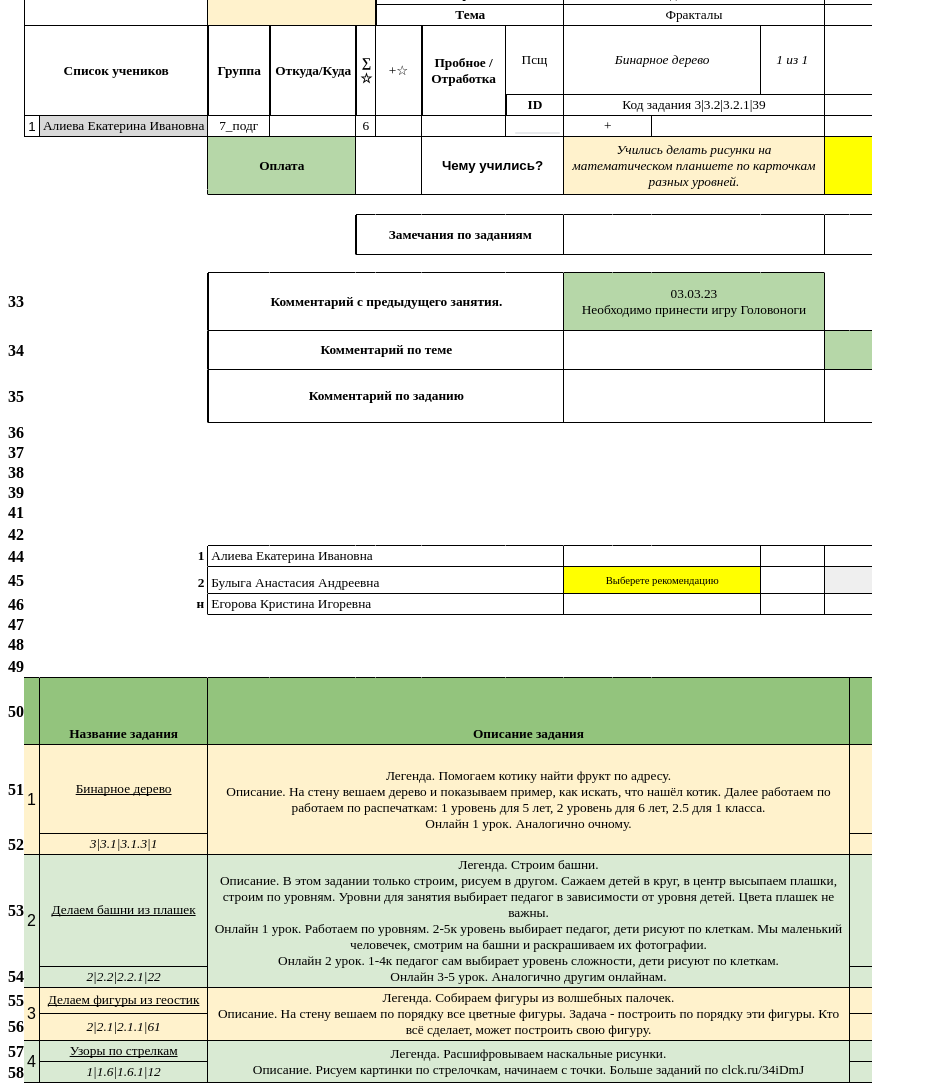
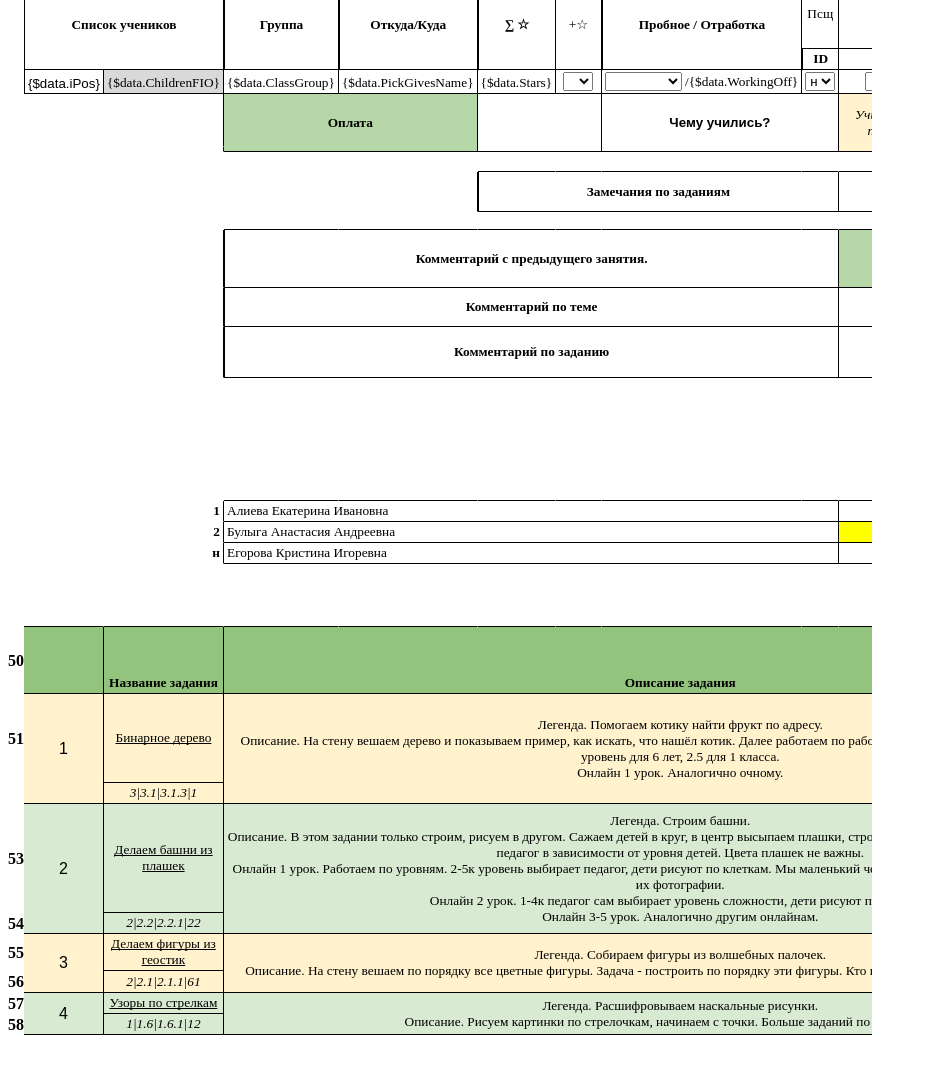
Before and after one commit to winnypuch/CRMReports, a PHP site: page /Report21_View.php in a window 1280 px wide. Shown: the part 361-1452 px from the top of the page, without its empty margins (0-927 px from the left). After the commit the page ends 1396 px from the top, so only its background shows below. Run offline with PHP 8.4, Linux system fonts and the light colour scheme.

Commit message:
alpha 2.1

```diff
--- a/Report21_View.php
+++ b/Report21_View.php
@@ -1425,7 +1428,7 @@
 									{/foreach}
 								</select>
 							{else}
-								<input type=hidden name="sFormatFactO1" id="sFormatFactO1" value="{$sFormatPlanL1}"/>
+								<input type=hidden name="sFormatFactO1" id="sFormatFactO1" value="{$sFormatPlanL1}"/>{$sFormatPlanL1}
 							{/if}
 						</td>
 						<td class="s0"
@@ -1513,17 +1516,18 @@
 						    dir="ltr"
 						    colspan="2">ДЗ</td>
 						<td class="s12"
-						    colspan="4">Код задания 2|2.5|2.5.1|69</td>
+						    colspan="4">Код задания {$sProgramForYearL3}</td>
 						<td class="s13"
 						    dir="ltr"
-						    colspan="4">Пространственное мышление</td>
+						    colspan="4">{$sSubsectionP3}</td>
 						<td class="s13"
 						    dir="ltr"
-						    colspan="5">Раздели шоколадки для близнецов 6 лет</td>
+						    colspan="5">{$sJobNameT3}</td>
 						<td class="s14"
 						    dir="ltr">
-							<a target="_blank"
-							   href="https://ru.wikipedia.org/wiki/%D0%A1%D1%81%D1%8B%D0%BB%D0%BA%D0%B0">ссылка</a>
+							{if $sPrintOutsPdf != ""}
+							<a target="_blank" href="{$sPrintOutsPdf}">ссылка</a>
+							{/if}
 						</td>
 						<td class="s15"/>
 						<td class="s16"/>
@@ -1648,13 +1652,13 @@
 						    dir="ltr"
 						    colspan="3">Тема</td>
 						<td class="s12"
-						    colspan="4">Фракталы</td>
+						    colspan="4">{$sTopicJ8}</td>
 						<td class="s12"
-						    colspan="4">Проекции</td>
+						    colspan="4">{$sTopicN8}</td>
 						<td class="s12"
-						    colspan="4">Геометрические фигуры</td>
+						    colspan="4">{$sTopicR8}</td>
 						<td class="s12"
-						    colspan="4">Умножение и деление</td>
+						    colspan="4">{$sTopicV8}</td>
 						<td class="s23"/>
 						<td class="s24"
 						    dir="ltr"/>
@@ -1691,31 +1695,31 @@
 						<td class="s25"
 						    dir="ltr"
 						    colspan="3"
-						    rowspan="2">Бинарное дерево</td>
+						    rowspan="2">{$sJobNameJ9}</td>
 						<td class="s25"
 						    dir="ltr"
-						    rowspan="2">1 из 1</td>
+						    rowspan="2">{$sJobCodeM9}</td>
 						<td class="s25"
 						    dir="ltr"
 						    colspan="3"
-						    rowspan="2">Делаем башни из плашек</td>
+						    rowspan="2">{$sJobNameN9}</td>
 						<td class="s25"
 						    dir="ltr"
-						    rowspan="2">2 из 3</td>
+						    rowspan="2">{$sJobCodeQ9}</td>
 						<td class="s25"
 						    dir="ltr"
 						    colspan="3"
-						    rowspan="2">Делаем фигуры из геостик</td>
+						    rowspan="2">{$sJobNameR9}</td>
 						<td class="s25"
 						    dir="ltr"
-						    rowspan="2">1 из 1</td>
+						    rowspan="2">{$sJobCodeU9}</td>
 						<td class="s25"
 						    dir="ltr"
 						    colspan="3"
-						    rowspan="2">Узоры по стрелкам</td>
+						    rowspan="2">{$sJobNameV9}</td>
 						<td class="s25"
 						    dir="ltr"
-						    rowspan="2">1 из 4</td>
+						    rowspan="2">{$sJobCodeY9}</td>
 						<td class="s25"
 						    dir="ltr"
 						    rowspan="3">Комментарий</td>
@@ -1740,69 +1744,151 @@
 						    dir="ltr">ID</td>
 						<td class="s12"
 						    dir="ltr"
-						    colspan="4">Код задания 3|3.2|3.2.1|39</td>
+						    colspan="4">Код задания {$sJobCodeJ11}</td>
 						<td class="s12"
 						    dir="ltr"
-						    colspan="4">Код задания 3|3.2|3.2.1|39</td>
+						    colspan="4">Код задания {$sJobCodeN11}</td>
 						<td class="s12"
 						    dir="ltr"
-						    colspan="4">Код задания 3|3.2|3.2.1|39</td>
+						    colspan="4">Код задания {$sJobCodeR11}</td>
 						<td class="s12"
 						    dir="ltr"
-						    colspan="4">Код задания 3|3.2|3.2.1|39</td>
+						    colspan="4">Код задания {$sJobCodeV11}</td>
 						<td class="s26"/>
 					</tr>
+				{foreach from=$lines item=data name="rows"}
 					<tr style="height: 20px">
 						<th id="685479336R11"
 						    style="height: 20px;"
 						    class="row-headers-background">
 						</th>
 						<td class="s27"
-						    dir="ltr">1</td>
+						    dir="ltr">{$data.iPos}<input name="iB{$data.iPos}" type="hidden" value=""/></td>
 						<td class="s28"
-						    dir="ltr">Алиева Екатерина Ивановна</td>
+						    dir="ltr">{$data.ChildrenFIO}</td>
 						<td class="s12"
-						    dir="ltr">7_подг</td>
-						<td class="s12"/>
-						<td class="s12"
-						    dir="ltr">6</td>
-						<td class="s12"
-						    dir="ltr"/>
-						<td class="s29"/>
-						<td class="s12"
-						    dir="ltr">
-							<span class="s2"
-							      style="background-color: #e8eaed; color: #000000; width: 35.0px; max-width: 35.0px; margin-left: 6.0px;  padding: 1.0px 5.0px 1.0px 5.0px ; "/>
+						    dir="ltr">{$data.ClassGroup}</td>
+						<td class="s12">{$data.PickGivesName}</td>
+						<td class="s12" dir="ltr">{$data.Stars}</td>
+						<td class="s12" dir="ltr">
+							<select name="iG{$data.iPos}">
+								<option value="" selected></option>
+								<option value="+">+</option>
+								<option value="-">-</option>
+							</select>
+						</td>
+						<td class="s29">
+							<select name="iH{$data.iPos}">
+								{if $data.Trial=='Пробное' || $data.Trial=='пробное'}
+									<option value=""></option>
+									<option value="Пробное" selected style="background-color:green;">Пробное</option>
+								{else}
+									<option value="" selected></option>
+									<option value="Пробное" style="background-color:green;">Пробное</option>
+								{/if}
+							</select>
+							/{$data.WorkingOff}
+						</td>
+						<td class="s12" dir="ltr">
+							<select name="iI{$data.iPos}">
+								<option value="н" selected>н</option>
+								<option value=""></option>
+							</select>
 						</td>
 						<td class="s12"
 						    dir="ltr"
-						    colspan="2">+</td>
+						    colspan="2">
+							<select name="iJ{$data.iPos}">
+								<option value="" selected></option>
+								<option value="+">+</option>
+								<option value="+-">+-</option>
+								<option value="-">-</option>
+							</select>
+						</td>
 						<td class="s12"
 						    dir="ltr"
-						    colspan="2"/>
+						    colspan="2">
+							<select name="iL{$data.iPos}">
+								<option value="" selected></option>
+								<option value="+">+</option>
+								<option value="+-">+-</option>
+								<option value="-">-</option>
+							</select>
+						</td>
 						<td class="s12"
 						    dir="ltr"
-						    colspan="2"/>
+						    colspan="2">
+							<select name="iN{$data.iPos}">
+								<option value="" selected></option>
+								<option value="+">+</option>
+								<option value="+-">+-</option>
+								<option value="-">-</option>
+							</select>
+						</td>
 						<td class="s12"
 						    dir="ltr"
-						    colspan="2"/>
+						    colspan="2">
+							<select name="iP{$data.iPos}">
+								<option value="" selected></option>
+								<option value="+">+</option>
+								<option value="+-">+-</option>
+								<option value="-">-</option>
+							</select>
+						</td>
 						<td class="s12"
 						    dir="ltr"
-						    colspan="2"/>
+						    colspan="2">
+							<select name="iR{$data.iPos}">
+								<option value="" selected></option>
+								<option value="+">+</option>
+								<option value="+-">+-</option>
+								<option value="-">-</option>
+							</select>
+						</td>
 						<td class="s12"
 						    dir="ltr"
-						    colspan="2"/>
+						    colspan="2">
+							<select name="iT{$data.iPos}">
+								<option value="" selected></option>
+								<option value="+">+</option>
+								<option value="+-">+-</option>
+								<option value="-">-</option>
+							</select>
+						</td>
 						<td class="s12"
 						    dir="ltr"
-						    colspan="2">+</td>
+						    colspan="2">
+							<select name="iV{$data.iPos}">
+								<option value="" selected></option>
+								<option value="+">+</option>
+								<option value="+-">+-</option>
+								<option value="-">-</option>
+							</select>
+						</td>
 						<td class="s12"
 						    dir="ltr"
-						    colspan="2"/>
-						<td class="s30"/>
+						    colspan="2">
+							<select name="iX{$data.iPos}">
+								<option value="" selected></option>
+								<option value="+">+</option>
+								<option value="+-">+-</option>
+								<option value="-">-</option>
+							</select>
+						</td>
+						<td class="s30">{$data.WorkingOffReport}</td>
 						<td class="s29"
-						    dir="ltr"/>
+						    dir="ltr">
+							{if $bIsAdmin}
+								<select name="iZ{$data.iPos}">
+									{foreach from=$vGifts item=data name="rows"}
+										<option value="{$data.GiftId}">{$data.GiftName}</option>
+									{/foreach}
+								</select>
+							{/if}
+						</td>
 						<td class="s26"/>
 					</tr>
+				{/foreach}
 					<tr style="height: 53px">
 						<th id="685479336R27"
 						    style="height: 53px;"
@@ -1968,7 +2054,7 @@
 						    style="height: 58px;"
 						    class="row-headers-background">
 							<div class="row-header-wrapper"
-							     style="line-height: 58px">33</div>
+							     style="line-height: 58px"></div>
 						</th>
 						<td class="s11"/>
 						<td class="s32"/>
@@ -1999,7 +2085,7 @@
 							    style="height: 39px;"
 							    class="row-headers-background">
 								<div class="row-header-wrapper"
-								     style="line-height: 39px">34</div>
+								     style="line-height: 39px"></div>
 							</th>
 							<td class="s11"/>
 							<td class="s41"/>
@@ -2026,7 +2112,7 @@
 								    style="height: 51px;"
 								    class="row-headers-background">
 									<div class="row-header-wrapper"
-									     style="line-height: 51px">35</div>
+									     style="line-height: 51px"></div>
 								</th>
 								<td class="s11"/>
 								<td class="s41"/>
@@ -2051,7 +2137,7 @@
 									    style="height: 20px;"
 									    class="row-headers-background">
 										<div class="row-header-wrapper"
-										     style="line-height: 20px">36</div>
+										     style="line-height: 20px"></div>
 									</th>
 									<td class="s11"/>
 									<td class="s11"/>
@@ -2088,7 +2174,7 @@
 									    style="height: 20px;"
 									    class="row-headers-background">
 										<div class="row-header-wrapper"
-										     style="line-height: 20px">37</div>
+										     style="line-height: 20px"></div>
 									</th>
 									<td class="s11"/>
 									<td class="s11"/>
@@ -2123,7 +2209,7 @@
 									    style="height: 20px;"
 									    class="row-headers-background">
 										<div class="row-header-wrapper"
-										     style="line-height: 20px">38</div>
+										     style="line-height: 20px"></div>
 									</th>
 									<td class="s11"/>
 									<td class="s48"
@@ -2166,7 +2252,7 @@
 									    style="height: 20px;"
 									    class="row-headers-background">
 										<div class="row-header-wrapper"
-										     style="line-height: 20px">39</div>
+										     style="line-height: 20px"></div>
 									</th>
 									<td class="s11"/>
 									<td class="s48"
@@ -2224,7 +2310,7 @@
 									    style="height: 20px;"
 									    class="row-headers-background">
 										<div class="row-header-wrapper"
-										     style="line-height: 20px">41</div>
+										     style="line-height: 20px"></div>
 									</th>
 									<td class="s11"/>
 									<td class="s40"/>
@@ -2260,7 +2346,7 @@
 									    style="height: 20px;"
 									    class="row-headers-background">
 										<div class="row-header-wrapper"
-										     style="line-height: 20px">42</div>
+										     style="line-height: 20px"></div>
 									</th>
 									<td class="s11"/>
 									<td class="s40"/>
@@ -2293,7 +2379,7 @@
 									    style="height: 20px;"
 									    class="row-headers-background">
 										<div class="row-header-wrapper"
-										     style="line-height: 20px">44</div>
+										     style="line-height: 20px"></div>
 									</th>
 									<td class="s53"/>
 									<td class="s54">1</td>
@@ -2328,7 +2414,7 @@
 									    style="height: 20px;"
 									    class="row-headers-background">
 										<div class="row-header-wrapper"
-										     style="line-height: 20px">45</div>
+										     style="line-height: 20px"></div>
 									</th>
 									<td class="s11"/>
 									<td class="s54">2</td>
@@ -2366,7 +2452,7 @@
 									    style="height: 20px;"
 									    class="row-headers-background">
 										<div class="row-header-wrapper"
-										     style="line-height: 20px">46</div>
+										     style="line-height: 20px"></div>
 									</th>
 									<td class="s11"/>
 									<td class="s54">н</td>
@@ -2401,7 +2487,7 @@
 									    style="height: 20px;"
 									    class="row-headers-background">
 										<div class="row-header-wrapper"
-										     style="line-height: 20px">47</div>
+										     style="line-height: 20px"></div>
 									</th>
 									<td class="s11"/>
 									<td class="s40"/>
@@ -2437,7 +2523,7 @@
 									    style="height: 20px;"
 									    class="row-headers-background">
 										<div class="row-header-wrapper"
-										     style="line-height: 20px">48</div>
+										     style="line-height: 20px"></div>
 									</th>
 									<td class="s11"/>
 									<td class="s11"/>
@@ -2472,7 +2558,7 @@
 									    style="height: 20px;"
 									    class="row-headers-background">
 										<div class="row-header-wrapper"
-										     style="line-height: 20px">49</div>
+										     style="line-height: 20px"></div>
 									</th>
 									<td class="s24"/>
 									<td class="s43"/>
@@ -2578,7 +2664,7 @@
 											    style="height: 16px;"
 											    class="row-headers-background">
 												<div class="row-header-wrapper"
-												     style="line-height: 16px">52</div>
+												     style="line-height: 16px"></div>
 											</th>
 											<td class="s69">3|3.1|3.1.3|1</td>
 											<td class="s70"
```
Also changed, not shown: other parts of Report21_View.php (+20 -17 lines), Report21_Controller.php (+50 -41 lines), 1 other file.
